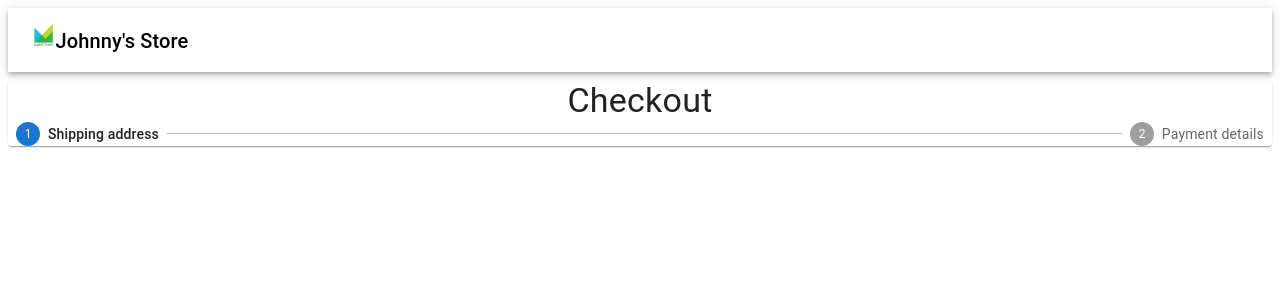
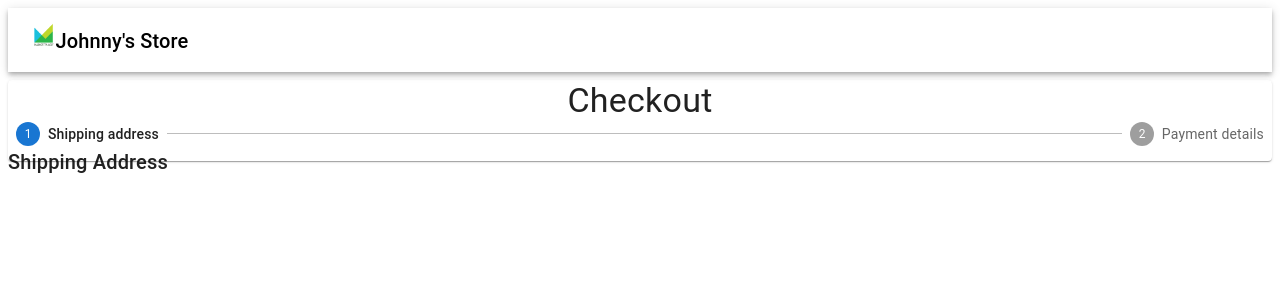
Before and after one commit to kevinmbuicode/shop-johny-stripe, a React (Create React App) app: page /checkout in a window 1280 px wide. Shown: the top 300 px of the page. Built offline with nearby package versions, Linux system fonts and the light colour scheme; no server answers.

Commit message:
Updated Address field, added customFieldtext

```diff
--- a/package.json
+++ b/package.json
@@ -13,6 +13,7 @@
     "@testing-library/user-event": "^13.5.0",
     "react": "^18.2.0",
     "react-dom": "^18.2.0",
+    "react-hook-form": "^7.35.0",
     "react-router-dom": "^6.4.0",
     "react-scripts": "5.0.1",
     "web-vitals": "^2.1.4"
--- a/src/components/CheckoutForm/AddressForm.jsx
+++ b/src/components/CheckoutForm/AddressForm.jsx
@@ -1,12 +1,22 @@
 import React from 'react';
+import { Typography, Grid } from '@mui/material';
+import { useForm, FormProvider } from 'react-hook-form';
 
-const AdressForm = () => {
+const AddressForm = () => {
+    const methods = useForm();
 
     return (
       <>
+        <Typography variant="h6" gutterBottom>Shipping Address</Typography>
+        <FormProvider {...methods}>
+            <form >
+                <Grid container spacing={3}>
 
+                </Grid>
+            </form>
+        </FormProvider>
       </>
     );
   };
 
-export default AdressForm;
+export default AddressForm;
```
Also changed, not shown: src/components/CheckoutForm/CustomFieldText.jsx (added), 1 other file (tests, documents, lock files or other folders).
